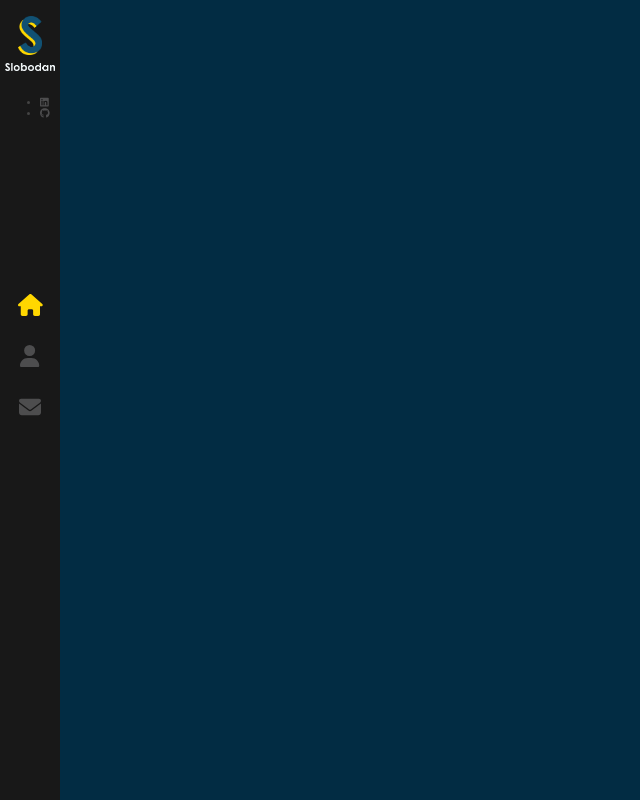
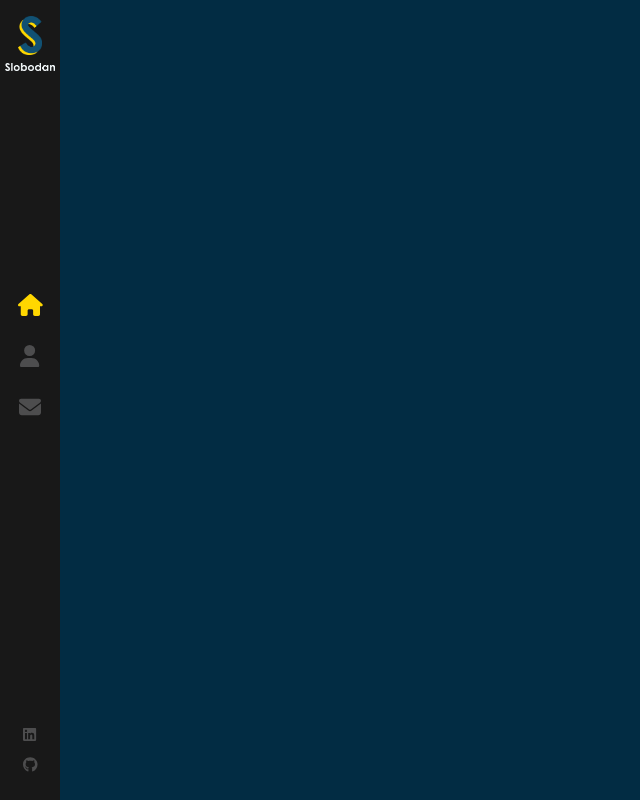
Before and after one commit to Ajaysdhillon/Portfolio_React-Developer, a React (Create React App) app: page / in a window 1280 px wide. Shown: the whole page, without its empty margins (0-640 px from the left). Built offline with nearby package versions, Linux system fonts and the light colour scheme.

Commit message:
Adding styles to the svg icons

```diff
--- a/src/components/Sidebar/index.scss
+++ b/src/components/Sidebar/index.scss
@@ -56,6 +56,7 @@
           opacity: 1;
         }
       }
+
       &:after {
         content: '';
         font-size: 9px;
@@ -88,10 +89,42 @@
         content: 'CONTACT';
       }
     }
+
+    a.portfolio-link {
+      &:after {
+        content: 'PORTFOLIO';
+      }
+    }
+
     a.active {
       svg {
         color: #ffd700;
       }
     }
   }
+
+  ul {
+    position: absolute;
+    bottom: 20px;
+    width: 100%;
+    display: block;
+    padding: 0;
+    list-style: none;
+    text-align: center;
+    margin: 0;
+
+    li {
+      a {
+        padding: 7px 0;
+        display: block;
+        font-size: 15px;
+        line-height: 16px;
+        color: #4d4d4e;
+
+        &:hover svg {
+          color: #ffd700;
+        }
+      }
+    }
+  }
 }
--- a/src/index.scss
+++ b/src/index.scss
@@ -4,7 +4,7 @@
 
 body {
   margin: 0;
-  font-family: 300 11px/1.4 'Helvetica Neue', 'sans-serif';
+  font: 300 11px/1.4 'Helvetica Neue', 'sans-serif';
   color: #444;
   background: #022c43;
   overflow: hidden;
```
